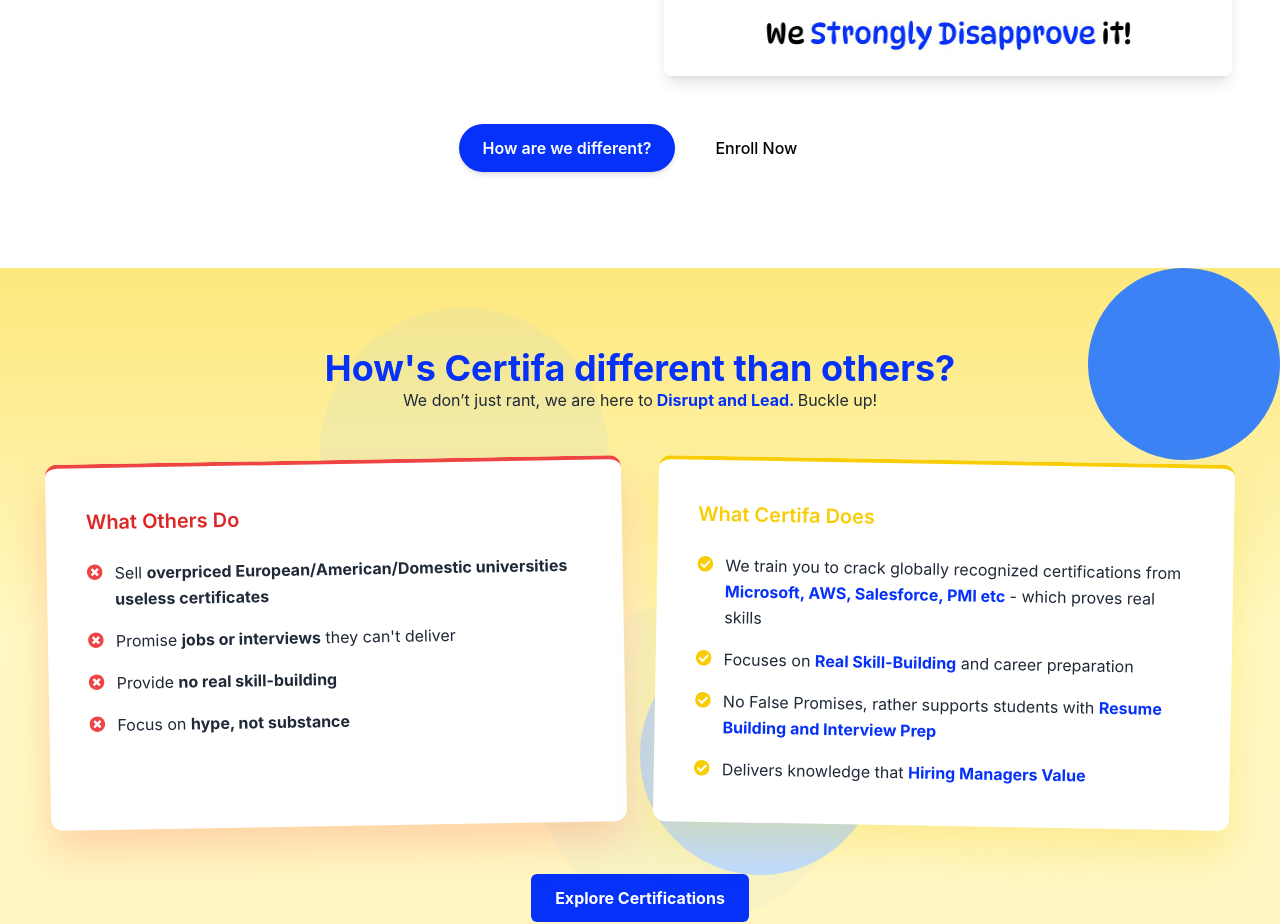
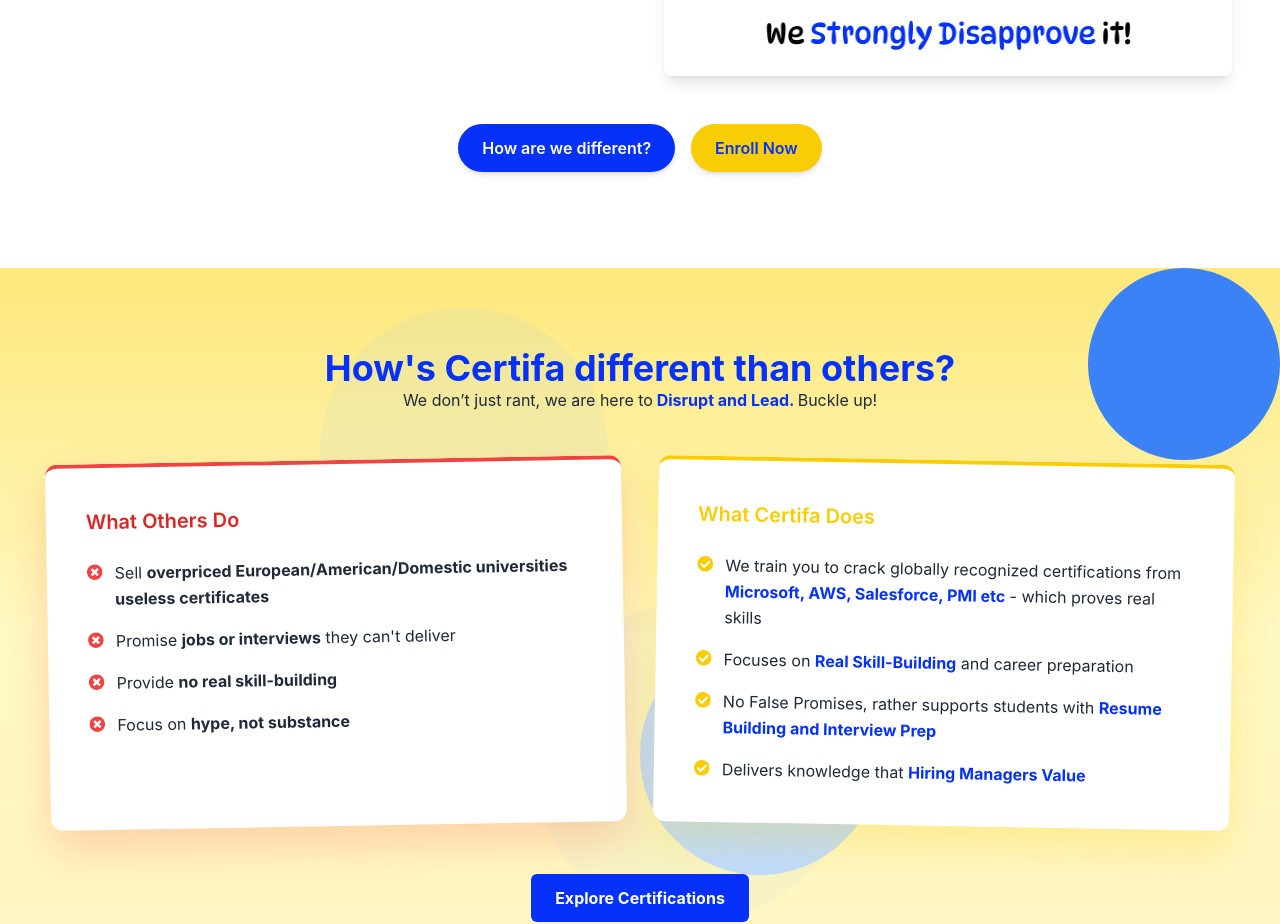
Before and after one commit to sanjeev699/certifa_rebel, a React (Create React App) app: page / in a window 1280 px wide. Shown: the part 1420-2344 px from the top of the page. Built offline with nearby package versions, Linux system fonts and the light colour scheme.

Commit message:
Update ProblemSection.jsx

```diff
--- a/src/components/ProblemSection.jsx
+++ b/src/components/ProblemSection.jsx
@@ -43,7 +43,7 @@ const ProblemSection = () => {
         </CTAButton>
 
         {/* Enroll button: goes to enroll section */}
-        <CTAButton link="#enroll" variant="enrol">
+        <CTAButton link="#enroll" variant="yellow">
           Enroll Now
         </CTAButton>
       </div>
```
